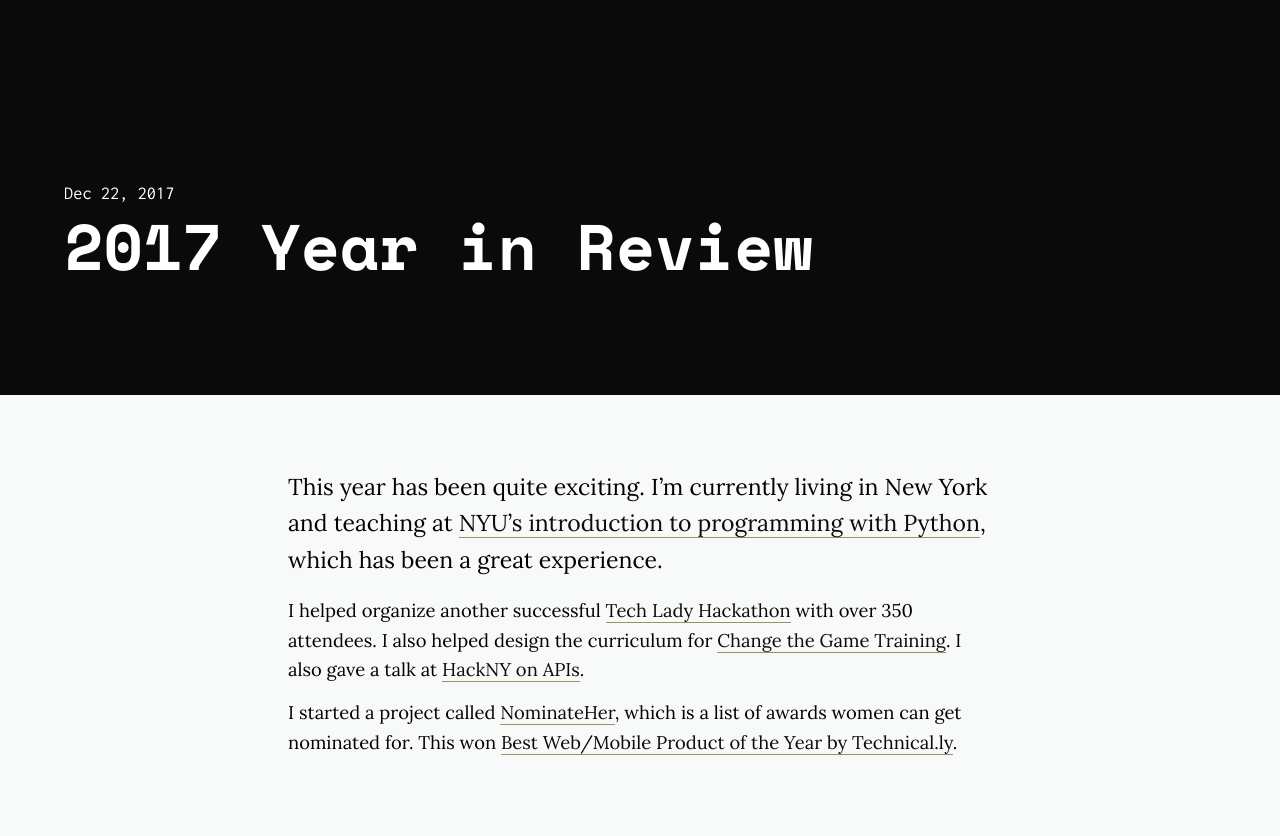
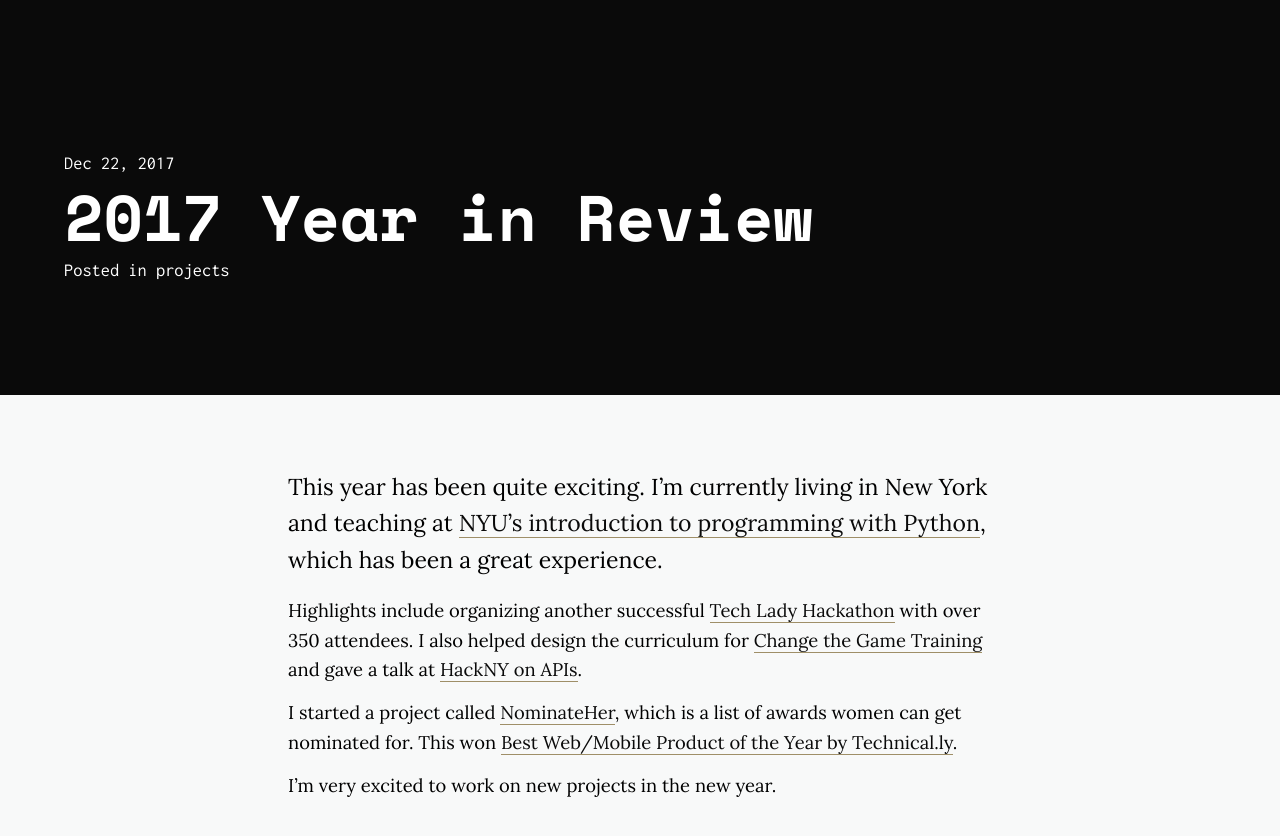
Before and after one commit to JessicaGarson/JessicaGarson.github.io, a Jekyll site: the page built from _posts/2017-12-22-djmessicaarson.md, in a window 1280 px wide and 900 px high, scrolled down 249 px, cut to the strip 0-841 px from the top of the window. Shown: the top 836 px of the strip. Built offline with Jekyll 4.4.1, drawn with Linux system fonts in a browser that asks for light colours; nearby versions of some CDN libraries.

Commit message:
Adding new post

```diff
--- a/_posts/2017-12-22-djmessicaarson.md
+++ b/_posts/2017-12-22-djmessicaarson.md
@@ -3,12 +3,15 @@
 title: "2017 Year in Review"
 date: 2017-12-22
 categories:
-description: projects
+  - projects
+description:
 image:
 image-sm:
 ---
 This year has been quite exciting. I'm currently living in New York and teaching at [NYU's introduction to programming with Python](https://www.sps.nyu.edu/professional-pathways/diplomas/technology/introduction-to-programming-with-python.html), which has been a great experience.
 
-I helped organize another successful [Tech Lady Hackathon](https://developer.washingtonpost.com/pb/blog/post/2017/10/23/recap-top-women-in-tech-hosted-by-the-washington-post-at-fifth-annual-tech-lady-hackathon/) with over 350 attendees. I also helped design the curriculum for [Change the Game Training](http://www.changethegame.io/). I also gave a talk at [HackNY on APIs](http://hackny.org/2017/10/f2017-recap/).
+Highlights include organizing another successful [Tech Lady Hackathon](https://developer.washingtonpost.com/pb/blog/post/2017/10/23/recap-top-women-in-tech-hosted-by-the-washington-post-at-fifth-annual-tech-lady-hackathon/) with over 350 attendees. I also helped design the curriculum for [Change the Game Training](http://www.changethegame.io/) and gave a talk at [HackNY on APIs](http://hackny.org/2017/10/f2017-recap/).
 
 I started a project called [NominateHer](http://www.nominateher.org), which is a list of awards women can get nominated for. This won [Best Web/Mobile Product of the Year by Technical.ly](https://technical.ly/dc/2017/12/07/heres-winners-2017-technical-ly-dc-awards/).
+
+I'm very excited to work on new projects in the new year.
```
